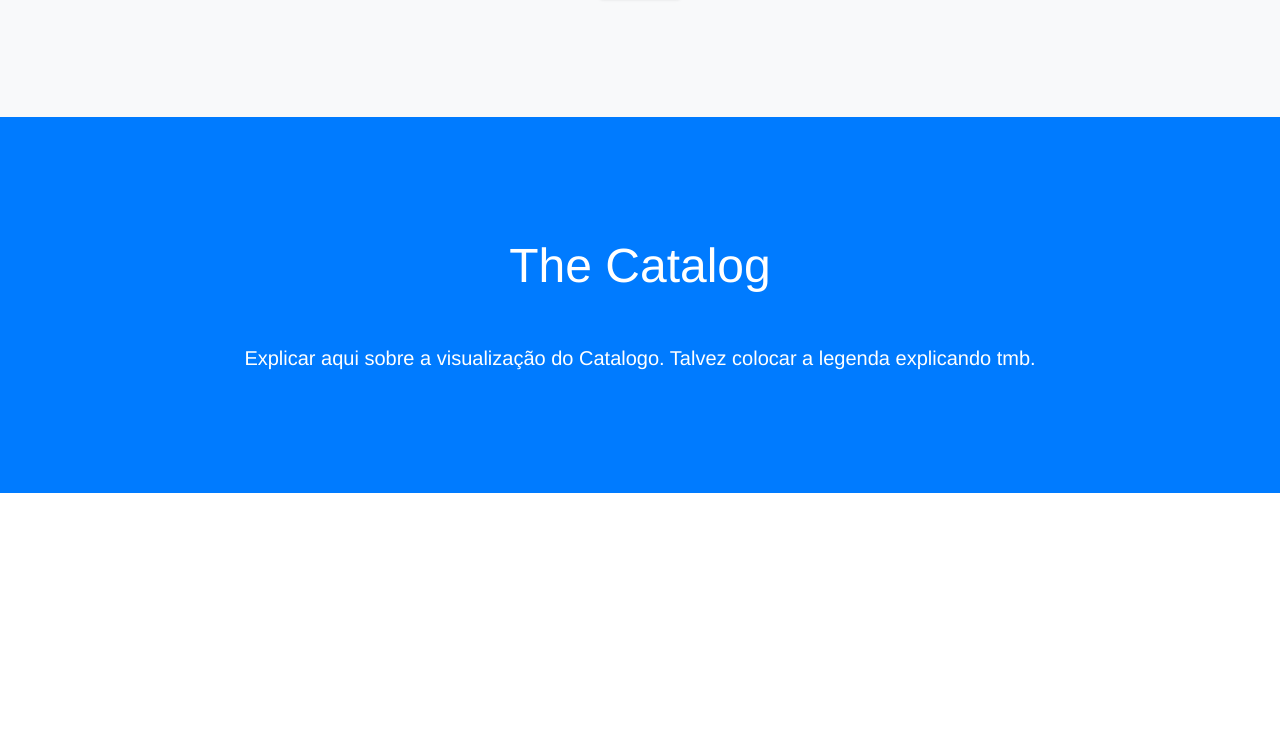
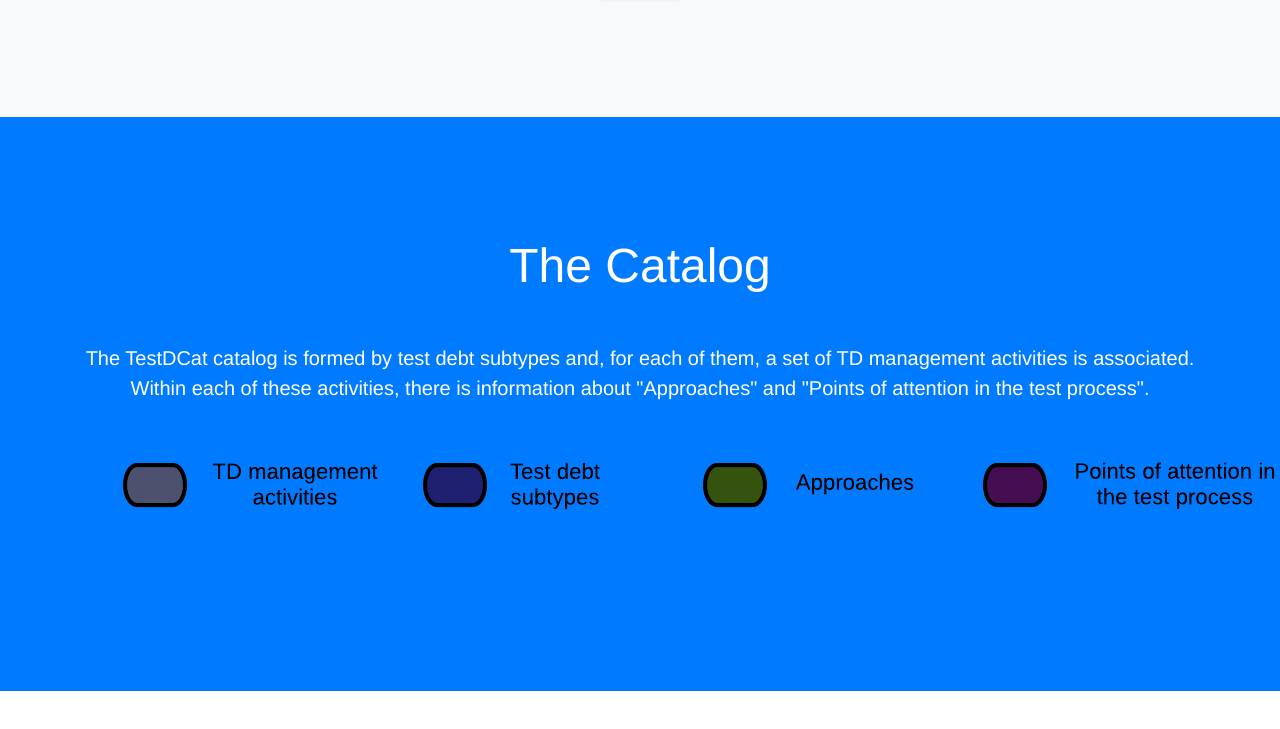
Before and after one commit to aragaobs/TestDCat, a website with bundled scripts: page TestDCat-Visualizacao/Site/index.html in a window 1280 px wide. Shown: the part 1151-1880 px from the top of the page. Built offline with nearby package versions, Linux system fonts and the light colour scheme.

Commit message:
Add files via upload

```diff
--- a/TestDCat-Visualizacao/Site/index.html
+++ b/TestDCat-Visualizacao/Site/index.html
@@ -40,7 +40,7 @@
           <a class="js-scroll-trigger" href="#page-top">TestDCat</a>
         </li>
         <li class="sidebar-nav-item">
-          <a class="js-scroll-trigger" href="#page-top">Início</a>
+          <a class="js-scroll-trigger" href="#page-top">Home</a>
         </li>
         <li class="sidebar-nav-item">
           <a class="js-scroll-trigger" href="#about">About</a>
@@ -84,7 +84,8 @@
           <h3 class="text-secondary mb-0"></h3>
           <h2 class="mb-5">The Catalog</h2>
 		     <p class="lead mb-5" style="text-align:justify; text-justify: inter-word;" >
-                   Explicar aqui sobre a visualização do Catalogo. Talvez colocar a legenda explicando tmb.
+                   The TestDCat catalog is formed by test debt subtypes and, for each of them, a set of TD management activities is associated. Within each of these activities, there is information about "Approaches" and "Points of attention in the test process".
+                   <img src="/img/legenda_catalogo.png" alt="some text" width=auto height=auto>
              </p>
     </section>
 	  <div id="example" class="parcoords" style="width:auto;height:auto;"><ct-visualization id="tree-container"></ct-visualization> </div>
```
